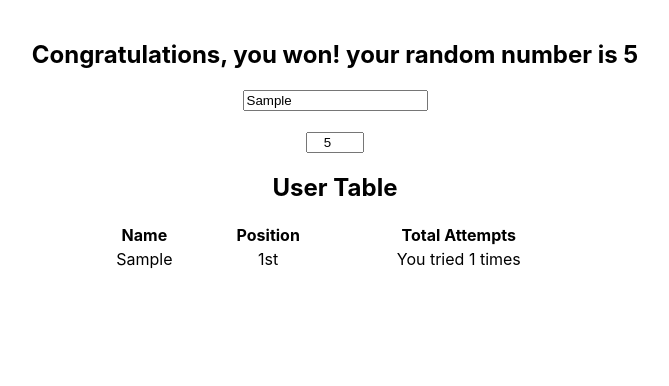
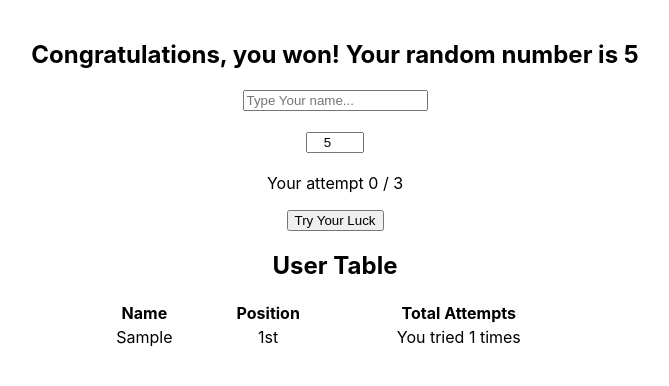
Before and after one commit to jiboninfo1994/60-days-of-code-challenge, a React (Create React App) app: page / in a window 1280 px wide. Both pictures are taken after typing "Sample", "5" into the empty fields and a click on the button "Try Your Luck". Shown: the top 386 px of the page, without its empty margins (305-974 px from the left). Built offline with nearby package versions, Linux system fonts and the light colour scheme.

Commit message:
Some code is updated

```diff
--- a/src/App.js
+++ b/src/App.js
@@ -13,6 +13,7 @@ function App() {
   const [users, setUsers] = useState([]);
   const [isWinner, setIsWinner] = useState(false);
   const [maxAttempt, setMaxAttempt] = useState(3);
+  const [isSubmitted, setIsSubmitted] = useState(false);
 
   const handleLuckyNumber = (e) => {
     const inputVal = e.target.value;
@@ -35,29 +36,63 @@ function App() {
     setRandomNumber(randomNum);
     setIsLuckyMode(true);
     setCount(count + 1);
+    setIsSubmitted(false);
 
     updateUser(randomNum);
   };
 
-  const winnerPosition = (number) => {
-    if (number === 1) return number + 'st';
-    if (number === 2) return number + 'nd';
-    if (number === 3) return number + 'rd';
-    return number + 'th';
+  const winnerPosition = (user) => {
+    const winners = users.filter((item) => item.isWinner);
+    const winnerIndex = winners.findIndex((item) => item.id === user.id);
+
+    if (user.isWinner && winnerIndex !== -1) {
+      const position = winnerIndex + 1;
+      if (position === 1) return '1st';
+      if (position === 2) return '2nd';
+      if (position === 3) return '3rd';
+      return `${position + 1}th`;
+    }
+    return 'N/A';
   };
 
   const updateUser = (randomNum) => {
+    const newCount = count + 1;
     if (parseInt(tryNumber) === randomNum) {
       const newUser = {
         id: Date.now().toString(),
         title: userName,
-        totalAttempt: count
+        totalAttempt: newCount,
+        isWinner: true
+      };
+      setIsWinner(true);
+      setUsers([newUser, ...users]);
+      setIsSubmitted(true);
+      resetForm();
+    } else if (newCount === maxAttempt) {
+      // User has reached max attempts without guessing correctly
+      const newUser = {
+        id: Date.now().toString(),
+        title: userName,
+        totalAttempt: newCount,
+        isWinner: false // Mark as not a winner
       };
 
-      setIsWinner(true);
-      setUsers([...users, newUser]);
+      setIsWinner(false);
+      setUsers([newUser, ...users]);
+      setIsSubmitted(true);
+      resetForm();
     }
   };
+
+  const resetForm = () => {
+    // setTryNumber('');
+    setUserName('');
+    // setIsLuckyMode(false);
+    setCount(0);
+    // setRandomNumber(null);
+  };
+
+  console.log('issubmitted', isSubmitted);
 
   return (
     <div className="App" style={{ marginTop: '40px' }}>
@@ -65,6 +100,7 @@ function App() {
         isLuckyMode={isLuckyMode}
         tryNumber={tryNumber}
         randomNumber={randomNumber}
+        isSubmitted={isSubmitted}
       />
       <InputForm
         handleSubmit={handleSubmit}
@@ -77,7 +113,11 @@ function App() {
         maxAttempt={maxAttempt}
       />
 
-      <UserTable users={users} winnerPosition={winnerPosition} />
+      <UserTable
+        users={users}
+        winnerPosition={winnerPosition}
+        isWinner={isWinner}
+      />
     </div>
   );
 }
--- a/src/components/SuccErrMessage.js
+++ b/src/components/SuccErrMessage.js
@@ -1,16 +1,22 @@
-import React from 'react';
+const SuccErrMessage = (props) => {
+  console.log('isLuckyMode:', props.isLuckyMode);
+  console.log('tryNumber:', props.tryNumber);
+  console.log('randomNumber:', props.randomNumber);
+  console.log(
+    'Comparison:',
+    props.tryNumber === props.randomNumber?.toString()
+  );
 
-const SuccErrMessage = (props) => {
   return (
     <>
       {props.isLuckyMode &&
         (props.tryNumber === props.randomNumber?.toString() ? (
           <h2>
-            Congratulations, you won! your random number is {props.randomNumber}
+            Congratulations, you won! Your random number is {props.randomNumber}
           </h2>
         ) : (
           <h2>
-            Uff! You lose, try again! your random number is {props.randomNumber}
+            Uff! You lose, try again! Your random number is {props.randomNumber}
           </h2>
         ))}
     </>
--- a/src/components/UserTable.js
+++ b/src/components/UserTable.js
@@ -19,8 +19,8 @@ const UserTable = (props) => {
               {props.users.map((item, index) => (
                 <tr key={index}>
                   <td>{item.title}</td>
-                  <td>{props.winnerPosition(index + 1)}</td>
-                  <td>You tried {item.totalAttempt + 1} times</td>
+                  <td>{item.isWinner ? props.winnerPosition(item) : 'N/A'}</td>
+                  <td>You tried {item.totalAttempt} times</td>
                 </tr>
               ))}
             </tbody>
--- a/src/components/inputForm.js
+++ b/src/components/inputForm.js
@@ -22,9 +22,21 @@ const inputForm = (props) => {
           onChange={props.handleLuckyNumber}
         />
       </div>
-      {!props.isWinner && props.count >= 0 && props.count < props.maxAttempt ? (
+      <p>
+        Your attempt {props.count} / {props.maxAttempt}
+      </p>
+      {/* {!props.isWinner && props.count >= 0 && props.count < props.maxAttempt ? (
         <button className="submit-button">Try Your Luck</button>
-      ) : null}
+      ) : null} */}
+      {!props.isSubmitted && props.count < props.maxAttempt && (
+        <button
+          type="submit"
+          className="submit-button"
+          onClick={props.handleSubmit}
+        >
+          Try Your Luck
+        </button>
+      )}
     </form>
   );
 };
```
